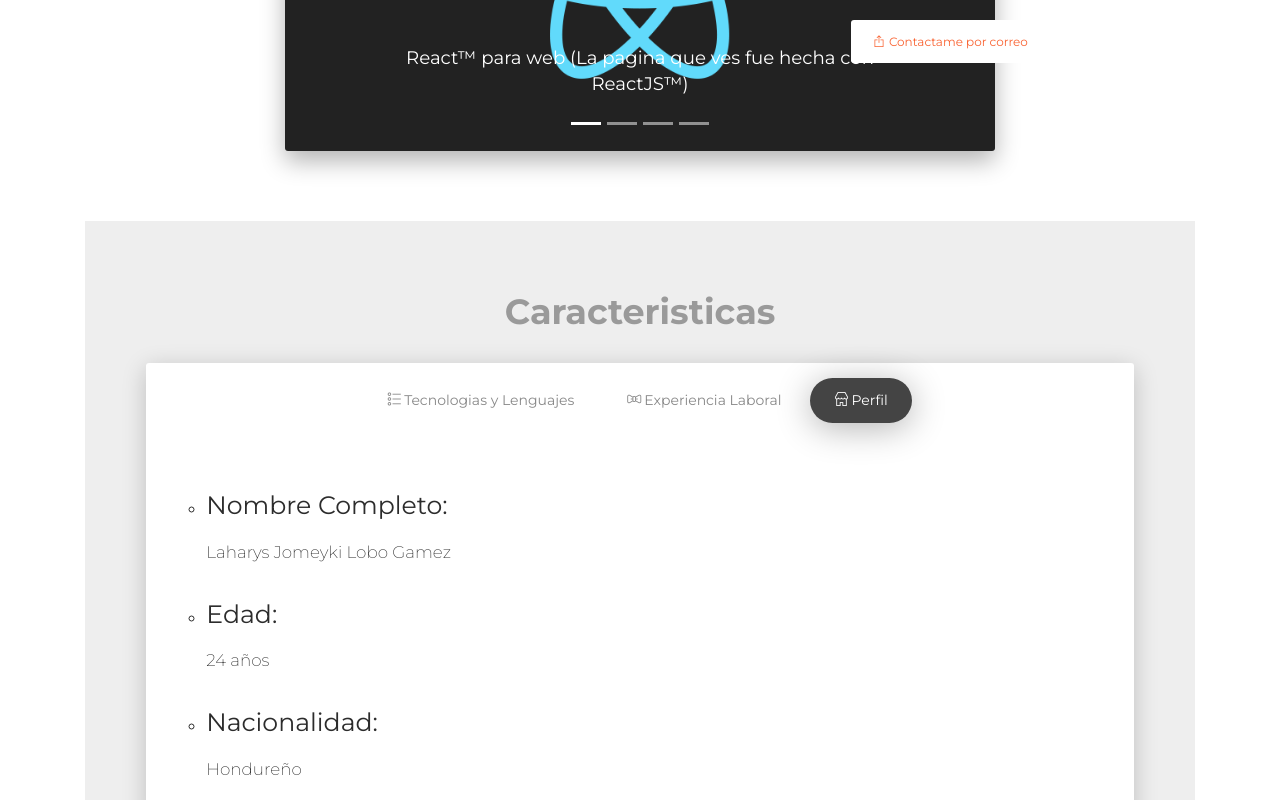
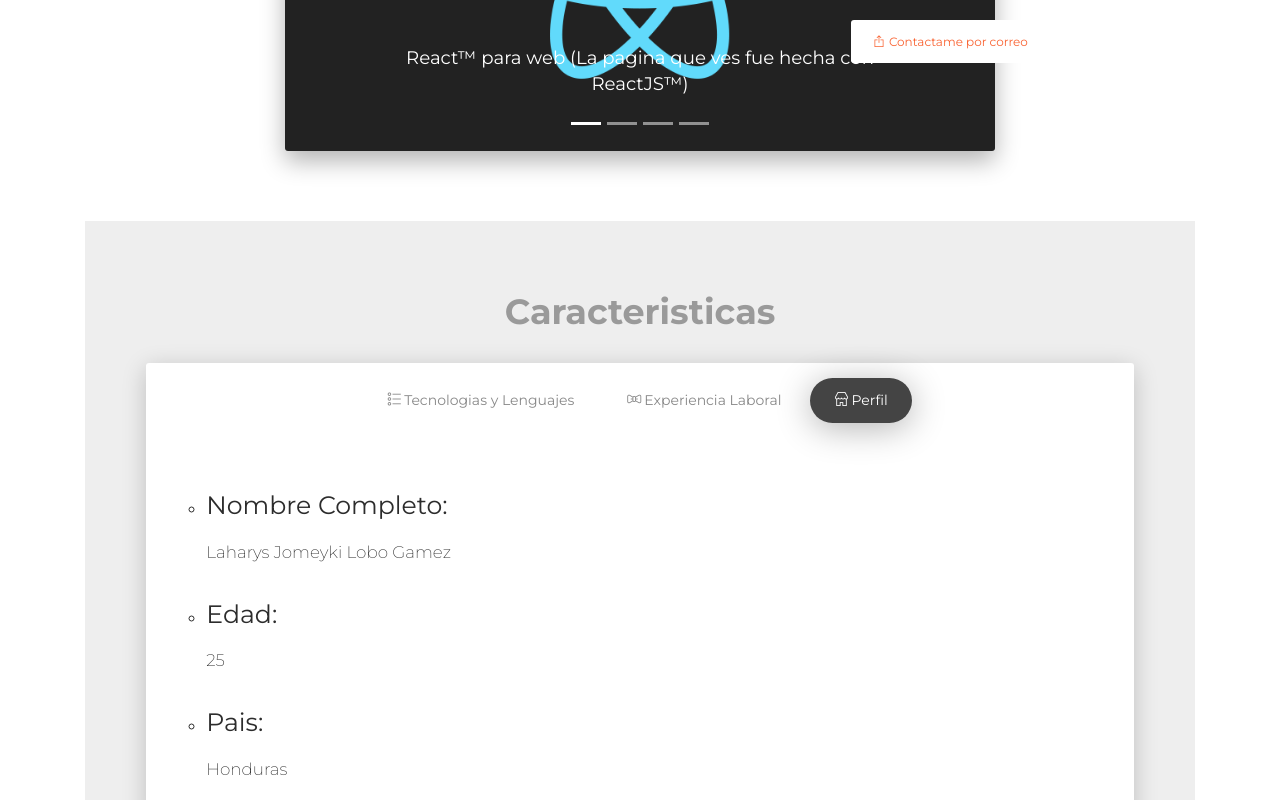
Before and after one commit to Doublerisk/Portafolios, a React (Create React App) app: page / in a window 1280 px wide. Both pictures are taken after a click on the link "Perfil". Shown: the part 2425-3225 px from the top of the page. Built offline with nearby package versions, Linux system fonts and the light colour scheme.

Commit message:
Cambios de informacion

```diff
--- a/src/components/Headers/IndexHeader.js
+++ b/src/components/Headers/IndexHeader.js
@@ -54,7 +54,7 @@ function IndexHeader() {
                 }
               ></img>
             </a>
-            Codificado por Laharys Lobo
+            - Codificado por Laharys Lobo
           </h6>
         </Container>
       </div>
--- a/src/views/index-sections/Tabs.js
+++ b/src/views/index-sections/Tabs.js
@@ -80,7 +80,7 @@ function Tabs() {
                         <ul align="left">
                           <li type="circle">HTML + CSS + JS + Bootstrap</li>
                           <li type="circle">
-                            React y React Native (Aplicaciones iOS & Android)
+                            ReactJS y React Native (Aplicaciones iOS & Android)
                           </li>
                           <li type="circle">
                             Laravel y PHP + Base de datos SQL
@@ -93,7 +93,8 @@ function Tabs() {
                             (Microsoft Technology Associated)
                           </li>
                           <li type="circle">
-                            Desarrollo basico en JAVA JSP (Web)
+                            Desarrollo basico en JAVA JSP, Swing y Spring
+                            Framework
                           </li>
                           <li type="circle">Desarrollo en C++</li>
                           <li type="circle">Experiencia en Wordpress</li>
@@ -120,11 +121,11 @@ function Tabs() {
                           </li>
                           <li type="circle">
                             <h4>Edad:</h4>
-                            24 años
+                            {new Date().getFullYear() - 1996}
                           </li>
                           <li type="circle">
-                            <h4>Nacionalidad:</h4>
-                            Hondureño
+                            <h4>Pais:</h4>
+                            Honduras
                           </li>
                         </ul>
                       </p>
```
